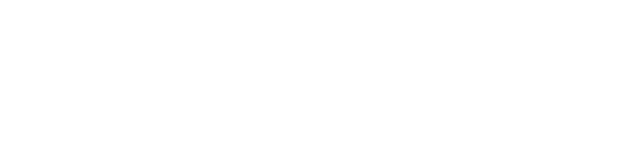
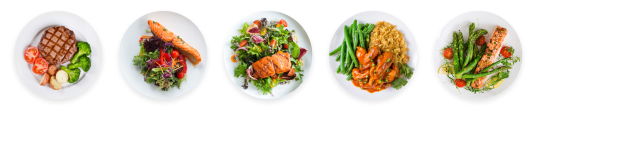
Before and after one commit to Ian-Wa/StreetFood-Website, a plain HTML site: page index.html in a window 1280 px wide. Shown: the whole page, without its empty margins (0-640 px from the left). Drawn offline with Linux system fonts and the light colour scheme.

Commit message:
add images inside the ellipse

```diff
--- a/index.html
+++ b/index.html
@@ -12,6 +12,11 @@
         <div class="hero-section">
             <div class="ellipse">
                 <div class="circle-dashed"></div>
+                <img src="assets/images/image 1.png" alt="">
+                <img src="assets/images/image 2.png" alt="">
+                <img src="assets/images/image 3.png" alt="">
+                <img src="assets/images/image 5.png" alt="">
+                <img src="assets/images/image 6.png" alt="">
             </div>
         </div>
     </div>
```
